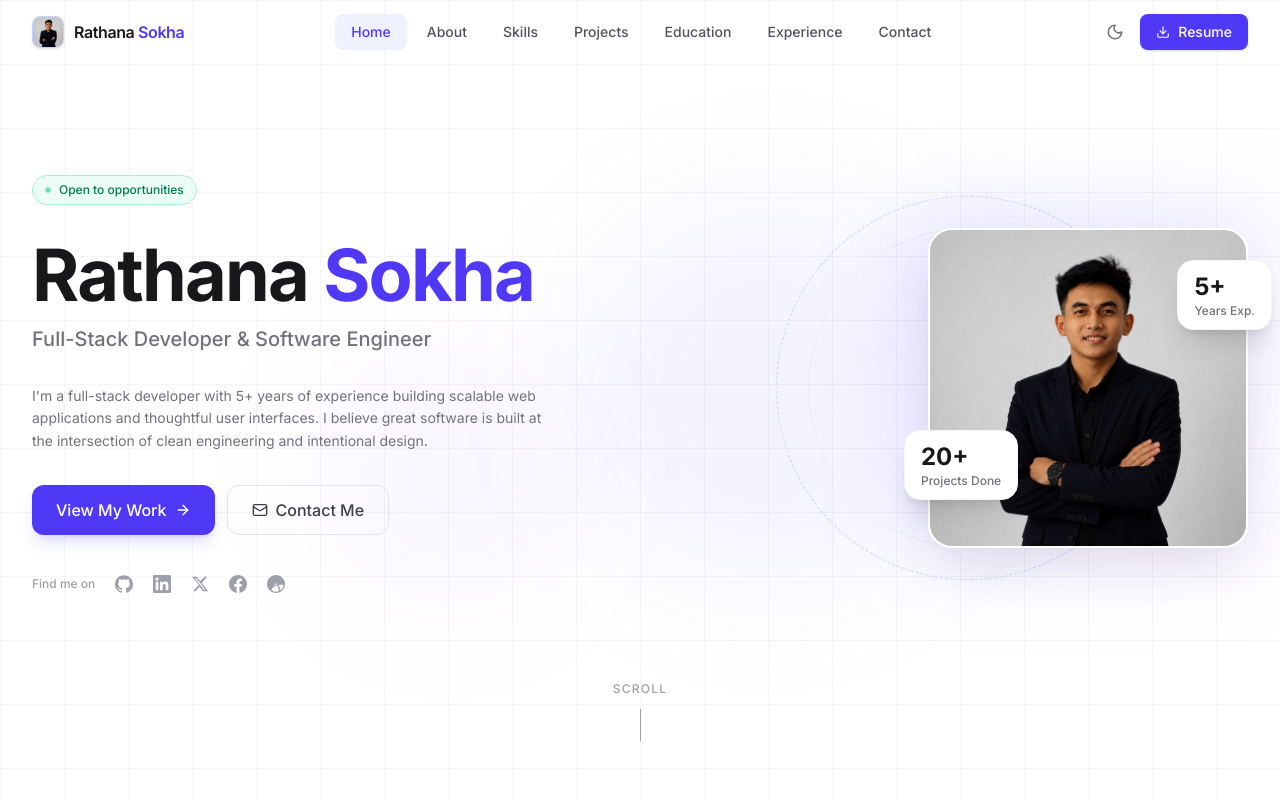
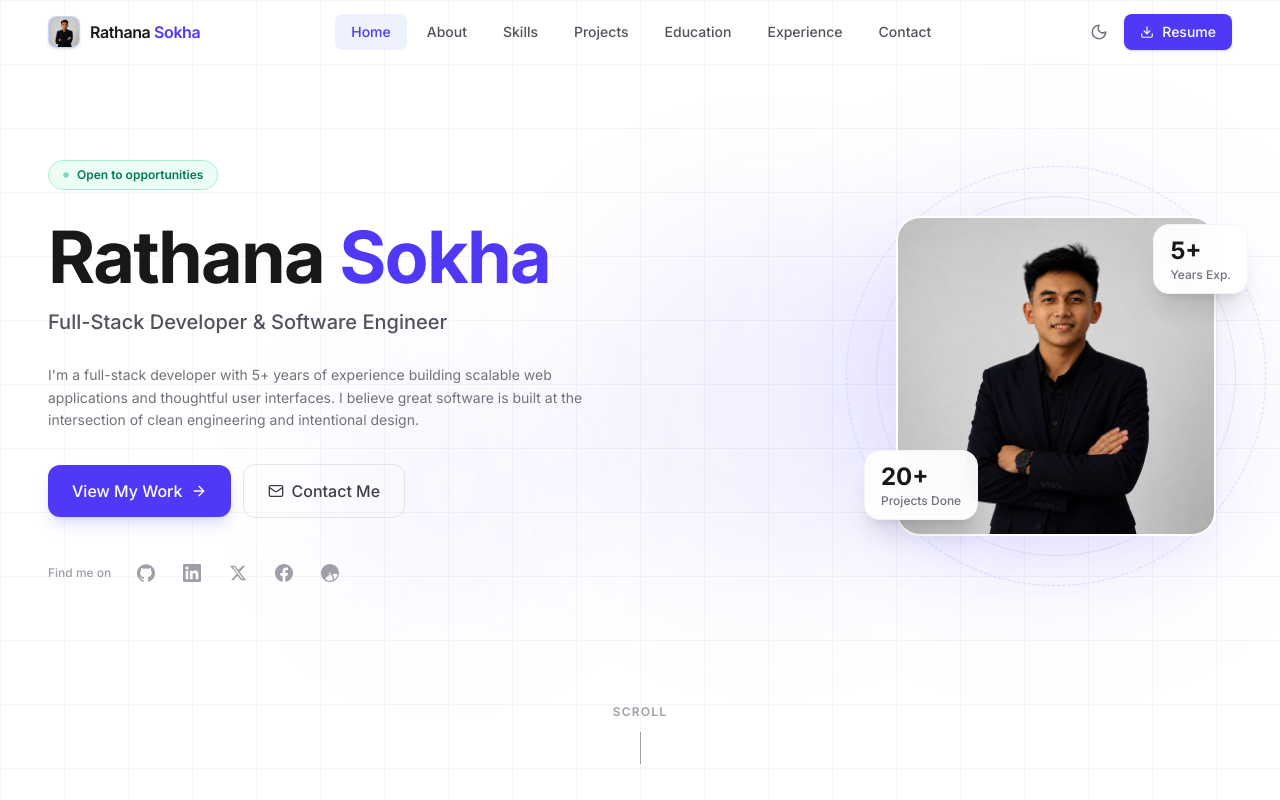
Before and after one commit to Rathana-SOKHA/portfolio, a React (Vite) app: page / in a window 1280 px wide. Shown: the top 800 px of the page. Built offline with nearby package versions, Linux system fonts and the light colour scheme.

Commit message:
feat: fix spacing

```diff
--- a/src/App.tsx
+++ b/src/App.tsx
@@ -15,14 +15,14 @@ import ClickSpark from "./components/animations/ClickSpark";
 export default function App() {
   return (
     <ThemeProvider>
-      <div className="min-h-screen bg-white dark:bg-zinc-950 text-zinc-900 dark:text-zinc-100 transition-colors duration-300">
+      <div className="min-h-screen w-full max-w-full overflow-x-hidden bg-white dark:bg-zinc-950 text-zinc-900 dark:text-zinc-100 transition-colors duration-300">
         {/* Subtle, non-intrusive interactive enhancements */}
         <CustomCursor />
         <ScrollProgress />
         <ClickSpark />
 
         <Navbar />
-        <main>
+        <main className="w-full max-w-full overflow-x-hidden">
           <Hero />
           <About />
           <Skills />
--- a/src/components/About.tsx
+++ b/src/components/About.tsx
@@ -24,8 +24,8 @@ export default function About() {
   const inView = useInView(ref, { once: true, margin: "-40px" });
 
   return (
-    <section id="about" className="py-24 lg:py-32 bg-zinc-50/50 dark:bg-zinc-900/30">
-      <div className="max-w-7xl mx-auto px-6 lg:px-8" ref={ref}>
+    <section id="about" className="py-24 lg:py-32 bg-zinc-50/50 dark:bg-zinc-900/30 overflow-hidden">
+      <div className="max-w-7xl mx-auto px-6 sm:px-8 lg:px-12" ref={ref}>
         {/* Section header */}
         <motion.div
           custom={0}
@@ -42,7 +42,7 @@ export default function About() {
           </h2>
         </motion.div>
 
-        <div className="grid lg:grid-cols-5 gap-16 lg:gap-24 items-start">
+        <div className="grid lg:grid-cols-5 gap-12 lg:gap-16 items-start">
           {/* Left — image */}
           <motion.div
             custom={1}
--- a/src/components/Contact.tsx
+++ b/src/components/Contact.tsx
@@ -67,8 +67,8 @@ export default function Contact() {
     }`;
 
   return (
-    <section id="contact" className="py-24 lg:py-32">
-      <div className="max-w-7xl mx-auto px-6 lg:px-8" ref={ref}>
+    <section id="contact" className="py-24 lg:py-32 overflow-hidden">
+      <div className="max-w-7xl mx-auto px-6 sm:px-8 lg:px-12" ref={ref}>
         {/* Header */}
         <motion.div
           custom={0}
--- a/src/components/Education.tsx
+++ b/src/components/Education.tsx
@@ -16,8 +16,8 @@ export default function Education() {
   const inView = useInView(ref, { once: true, margin: "-40px" });
 
   return (
-    <section id="education" className="py-24 lg:py-32">
-      <div className="max-w-7xl mx-auto px-6 lg:px-8" ref={ref}>
+    <section id="education" className="py-24 lg:py-32 overflow-hidden">
+      <div className="max-w-7xl mx-auto px-6 sm:px-8 lg:px-12" ref={ref}>
         {/* Header */}
         <motion.div
           custom={0}
--- a/src/components/Experience.tsx
+++ b/src/components/Experience.tsx
@@ -23,8 +23,8 @@ export default function Experience() {
   const inView = useInView(ref, { once: true, margin: "-40px" });
 
   return (
-    <section id="experience" className="py-24 lg:py-32 bg-zinc-50/50 dark:bg-zinc-900/30">
-      <div className="max-w-7xl mx-auto px-6 lg:px-8" ref={ref}>
+    <section id="experience" className="py-24 lg:py-32 bg-zinc-50/50 dark:bg-zinc-900/30 overflow-hidden">
+      <div className="max-w-7xl mx-auto px-6 sm:px-8 lg:px-12" ref={ref}>
         {/* Header */}
         <motion.div
           custom={0}
--- a/src/components/Footer.tsx
+++ b/src/components/Footer.tsx
@@ -28,8 +28,8 @@ export default function Footer() {
   const scrollToTop = () => window.scrollTo({ top: 0, behavior: "smooth" });
 
   return (
-    <footer className="border-t border-zinc-200 dark:border-zinc-800 bg-white dark:bg-zinc-950">
-      <div className="max-w-7xl mx-auto px-6 lg:px-8 py-12">
+    <footer className="border-t border-zinc-200 dark:border-zinc-800 bg-white dark:bg-zinc-950 overflow-hidden">
+      <div className="max-w-7xl mx-auto px-6 sm:px-8 lg:px-12 py-12">
         <div className="grid sm:grid-cols-2 lg:grid-cols-3 gap-10 mb-12">
           {/* Brand */}
           <div className="space-y-4">
--- a/src/components/Hero.tsx
+++ b/src/components/Hero.tsx
@@ -1,5 +1,5 @@
 import { motion } from "framer-motion";
-import { ArrowRight, Mail, MapPin, Circle } from "lucide-react";
+import { ArrowRight, Mail, Circle } from "lucide-react";
 import { GithubIcon, LinkedinIcon, TwitterIcon, FacebookIcon, DribbbleIcon } from "./SocialIcons";
 import { personal } from "../data";
 
@@ -29,29 +29,29 @@ export default function Hero() {
   return (
     <section
       id="home"
-      className="relative min-h-screen flex items-center overflow-hidden pt-16"
+      className="relative min-h-screen flex items-center overflow-hidden pt-20 pb-12"
     >
       {/* Background grid */}
       <div className="absolute inset-0 bg-[linear-gradient(to_right,#f0f0f0_1px,transparent_1px),linear-gradient(to_bottom,#f0f0f0_1px,transparent_1px)] bg-[size:4rem_4rem] dark:bg-[linear-gradient(to_right,#1f1f1f_1px,transparent_1px),linear-gradient(to_bottom,#1f1f1f_1px,transparent_1px)] opacity-60 dark:opacity-40" />
 
-      {/* Gradient orb */}
-      <div className="absolute top-1/4 right-1/4 w-96 h-96 bg-indigo-500/8 dark:bg-indigo-500/12 rounded-full blur-3xl" />
-      <div className="absolute bottom-1/4 left-1/4 w-64 h-64 bg-violet-500/6 dark:bg-violet-500/10 rounded-full blur-3xl" />
+      {/* Gradient orbs */}
+      <div className="absolute top-1/4 right-1/4 w-96 h-96 bg-indigo-500/8 dark:bg-indigo-500/12 rounded-full blur-3xl pointer-events-none" />
+      <div className="absolute bottom-1/4 left-1/4 w-64 h-64 bg-violet-500/6 dark:bg-violet-500/10 rounded-full blur-3xl pointer-events-none" />
 
-      <div className="relative max-w-7xl mx-auto px-6 lg:px-8 w-full">
-        <div className="grid lg:grid-cols-2 gap-16 lg:gap-24 items-center py-20">
-          {/* Left — text content */}
+      <div className="relative max-w-7xl mx-auto px-6 sm:px-8 lg:px-12 w-full">
+        <div className="grid lg:grid-cols-12 gap-12 lg:gap-8 items-center py-12 lg:py-20">
+          {/* Left — text content (takes 7 cols on desktop) */}
           <motion.div
             variants={containerVariants}
             initial="hidden"
             animate="visible"
-            className="space-y-8"
+            className="lg:col-span-7 space-y-7"
           >
             {/* Availability badge */}
             <motion.div variants={itemVariants}>
-              <div className="inline-flex items-center gap-2 px-3 py-1.5 rounded-full border border-emerald-200 dark:border-emerald-800/60 bg-emerald-50 dark:bg-emerald-950/40">
+              <div className="inline-flex items-center gap-2 px-3.5 py-1.5 rounded-full border border-emerald-200 dark:border-emerald-800/60 bg-emerald-50 dark:bg-emerald-950/40">
                 <Circle size={6} className="fill-emerald-500 text-emerald-500 animate-pulse" />
-                <span className="text-xs font-medium text-emerald-700 dark:text-emerald-400">
+                <span className="text-xs font-semibold text-emerald-700 dark:text-emerald-400">
                   {personal.availabilityText}
                 </span>
               </div>
@@ -59,13 +59,13 @@ export default function Hero() {
 
             {/* Headline */}
             <motion.div variants={itemVariants} className="space-y-3">
-              <h1 className="text-5xl sm:text-6xl lg:text-7xl font-bold tracking-tight text-zinc-900 dark:text-zinc-50 leading-[1.05]">
+              <h1 className="text-5xl sm:text-6xl lg:text-7xl font-bold tracking-tight text-zinc-900 dark:text-zinc-50 leading-[1.08]">
                 {personal.firstName}{" "}
                 <span className="text-indigo-600 dark:text-indigo-400">
                   {personal.lastName}
                 </span>
               </h1>
-              <p className="text-lg sm:text-xl text-zinc-500 dark:text-zinc-400 font-medium">
+              <p className="text-lg sm:text-xl text-zinc-600 dark:text-zinc-400 font-medium">
                 {personal.title}
               </p>
             </motion.div>
@@ -73,7 +73,7 @@ export default function Hero() {
             {/* Tagline */}
             <motion.p
               variants={itemVariants}
-              className="text-zinc-600 dark:text-zinc-300 text-lg leading-relaxed max-w-lg"
+              className="text-zinc-600 dark:text-zinc-300 text-lg leading-relaxed max-w-xl"
             >
               {personal.tagline}
             </motion.p>
@@ -81,16 +81,16 @@ export default function Hero() {
             {/* Bio short */}
             <motion.p
               variants={itemVariants}
-              className="text-zinc-500 dark:text-zinc-400 leading-relaxed max-w-lg text-sm"
+              className="text-zinc-500 dark:text-zinc-400 leading-relaxed max-w-xl text-sm"
             >
               {personal.bio}
             </motion.p>
 
             {/* CTAs */}
-            <motion.div variants={itemVariants} className="flex flex-wrap gap-3">
+            <motion.div variants={itemVariants} className="flex flex-wrap items-center gap-3 pt-1">
               <button
                 onClick={() => handleNav("#projects")}
-                className="group inline-flex items-center gap-2 px-6 py-3 rounded-xl bg-indigo-600 dark:bg-indigo-500 text-white font-medium hover:bg-indigo-700 dark:hover:bg-indigo-600 transition-all duration-200 shadow-lg shadow-indigo-500/20"
+                className="group inline-flex items-center gap-2 px-6 py-3.5 rounded-xl bg-indigo-600 dark:bg-indigo-500 text-white font-medium hover:bg-indigo-700 dark:hover:bg-indigo-600 transition-all duration-200 shadow-lg shadow-indigo-500/20"
               >
                 View My Work
                 <ArrowRight
@@ -100,7 +100,7 @@ export default function Hero() {
               </button>
               <button
                 onClick={() => handleNav("#contact")}
-                className="inline-flex items-center gap-2 px-6 py-3 rounded-xl border border-zinc-200 dark:border-zinc-700 text-zinc-700 dark:text-zinc-300 font-medium hover:bg-zinc-50 dark:hover:bg-zinc-800/60 transition-all duration-200"
+                className="inline-flex items-center gap-2 px-6 py-3.5 rounded-xl border border-zinc-200 dark:border-zinc-700 text-zinc-700 dark:text-zinc-300 font-medium hover:bg-zinc-50 dark:hover:bg-zinc-800/60 transition-all duration-200"
               >
                 <Mail size={16} />
                 Contact Me
@@ -108,7 +108,7 @@ export default function Hero() {
             </motion.div>
 
             {/* Social links */}
-            <motion.div variants={itemVariants} className="flex items-center gap-1">
+            <motion.div variants={itemVariants} className="flex items-center gap-2 pt-2">
               <span className="text-xs text-zinc-400 dark:text-zinc-500 mr-2 font-medium">Find me on</span>
               {socialIcons.map(({ icon: Icon, href, label }) => (
                 <a
@@ -117,7 +117,7 @@ export default function Hero() {
                   target="_blank"
                   rel="noopener noreferrer"
                   aria-label={label}
-                  className="p-2 rounded-lg text-zinc-400 dark:text-zinc-500 hover:text-zinc-700 dark:hover:text-zinc-200 hover:bg-zinc-100 dark:hover:bg-zinc-800/60 transition-all duration-200"
+                  className="p-2.5 rounded-xl text-zinc-400 dark:text-zinc-500 hover:text-zinc-700 dark:hover:text-zinc-200 hover:bg-zinc-100 dark:hover:bg-zinc-800/60 transition-all duration-200"
                 >
                   <Icon size={18} />
                 </a>
@@ -125,52 +125,53 @@ export default function Hero() {
             </motion.div>
           </motion.div>
 
-          {/* Right — avatar / visual */}
+          {/* Right — avatar showcase (takes 5 cols on desktop, anchored cleanly to the right) */}
           <motion.div
             initial={{ opacity: 0, scale: 0.9, y: 20 }}
             animate={{ opacity: 1, scale: 1, y: 0 }}
-            transition={{ duration: 0.8, delay: 0.3, ease: [0.22, 1, 0.36, 1] }}
-            className="relative flex justify-center lg:justify-end"
+            transition={{ duration: 0.8, delay: 0.25, ease: [0.22, 1, 0.36, 1] }}
+            className="lg:col-span-5 flex justify-center lg:justify-end items-center"
           >
-            {/* Decorative ring */}
-            <div className="absolute inset-0 flex items-center justify-center">
-              <div className="w-80 h-80 lg:w-96 lg:h-96 rounded-full border border-dashed border-indigo-200 dark:border-indigo-800/40 animate-[spin_30s_linear_infinite]" />
-            </div>
-            <div className="absolute inset-0 flex items-center justify-center">
-              <div className="w-64 h-64 lg:w-80 lg:h-80 rounded-full border border-zinc-200 dark:border-zinc-800/60 opacity-50" />
-            </div>
+            {/* Unified Visual Container */}
+            <div className="relative flex items-center justify-center p-2 sm:p-4">
+              {/* Outer spinning dashed ring - centered directly around the avatar */}
+              <div className="absolute w-[280px] h-[280px] sm:w-[380px] sm:h-[380px] lg:w-[420px] lg:h-[420px] rounded-full border border-dashed border-indigo-200/80 dark:border-indigo-800/50 animate-[spin_35s_linear_infinite] pointer-events-none" />
 
-            {/* Avatar */}
-            <div className="relative w-72 h-72 lg:w-80 lg:h-80">
-              <div className="absolute inset-0 rounded-3xl bg-gradient-to-br from-indigo-500/20 to-violet-500/10 dark:from-indigo-500/15 dark:to-violet-500/10 blur-2xl scale-110" />
-              <div className="relative w-full h-full rounded-3xl overflow-hidden border-2 border-white dark:border-zinc-800 shadow-2xl shadow-zinc-900/10 dark:shadow-zinc-900/60">
+              {/* Inner subtle static ring */}
+              <div className="absolute w-[240px] h-[240px] sm:w-[320px] sm:h-[320px] lg:w-[360px] lg:h-[360px] rounded-full border border-zinc-200/80 dark:border-zinc-800/60 pointer-events-none" />
+
+              {/* Ambient radial blur glow */}
+              <div className="absolute inset-0 rounded-full bg-gradient-to-tr from-indigo-500/20 via-violet-500/15 to-transparent blur-3xl scale-110 pointer-events-none" />
+
+              {/* Avatar Box */}
+              <div className="relative w-56 h-56 sm:w-72 sm:h-72 lg:w-[320px] lg:h-[320px] rounded-3xl overflow-hidden border-2 border-white dark:border-zinc-800 shadow-2xl shadow-indigo-500/10 dark:shadow-zinc-950/80 bg-zinc-100 dark:bg-zinc-900">
                 <img
                   src={personal.avatar}
                   alt={personal.name}
-                  className="w-full h-full object-cover"
+                  className="w-full h-full object-cover object-top"
                 />
               </div>
 
-              {/* Floating badge — experience */}
+              {/* Floating badge — experience (top right) */}
               <motion.div
                 initial={{ opacity: 0, scale: 0, x: 20 }}
                 animate={{ opacity: 1, scale: 1, x: 0 }}
-                transition={{ delay: 0.8, duration: 0.5 }}
-                className="absolute -right-6 top-8 bg-white dark:bg-zinc-900 rounded-2xl px-4 py-2.5 shadow-xl border border-zinc-100 dark:border-zinc-800"
+                transition={{ delay: 0.6, duration: 0.4 }}
+                className="absolute -right-2 sm:-right-4 top-3 sm:top-6 bg-white/95 dark:bg-zinc-900/95 backdrop-blur-md rounded-2xl px-3.5 py-2 sm:px-4 sm:py-2.5 shadow-xl border border-zinc-100 dark:border-zinc-800 z-10"
               >
-                <p className="text-2xl font-bold text-zinc-900 dark:text-zinc-50">5+</p>
-                <p className="text-xs text-zinc-500 dark:text-zinc-400 font-medium">Years Exp.</p>
+                <p className="text-lg sm:text-2xl font-bold text-zinc-900 dark:text-zinc-50">5+</p>
+                <p className="text-[11px] sm:text-xs text-zinc-500 dark:text-zinc-400 font-medium">Years Exp.</p>
               </motion.div>
 
-              {/* Floating badge — projects */}
+              {/* Floating badge — projects (bottom left) */}
               <motion.div
                 initial={{ opacity: 0, scale: 0, x: -20 }}
                 animate={{ opacity: 1, scale: 1, x: 0 }}
-                transition={{ delay: 1, duration: 0.5 }}
-                className="absolute -left-6 bottom-12 bg-white dark:bg-zinc-900 rounded-2xl px-4 py-2.5 shadow-xl border border-zinc-100 dark:border-zinc-800"
+                transition={{ delay: 0.8, duration: 0.4 }}
+                className="absolute -left-2 sm:-left-4 bottom-4 sm:bottom-8 bg-white/95 dark:bg-zinc-900/95 backdrop-blur-md rounded-2xl px-3.5 py-2 sm:px-4 sm:py-2.5 shadow-xl border border-zinc-100 dark:border-zinc-800 z-10"
               >
-                <p className="text-2xl font-bold text-zinc-900 dark:text-zinc-50">20+</p>
-                <p className="text-xs text-zinc-500 dark:text-zinc-400 font-medium">Projects Done</p>
+                <p className="text-lg sm:text-2xl font-bold text-zinc-900 dark:text-zinc-50">20+</p>
+                <p className="text-[11px] sm:text-xs text-zinc-500 dark:text-zinc-400 font-medium">Projects Done</p>
               </motion.div>
             </div>
           </motion.div>
@@ -180,14 +181,14 @@ export default function Hero() {
         <motion.div
           initial={{ opacity: 0 }}
           animate={{ opacity: 1 }}
-          transition={{ delay: 1.5 }}
-          className="flex justify-center pb-8"
+          transition={{ delay: 1.2 }}
+          className="flex justify-center pt-8 pb-4"
         >
           <button
             onClick={() => handleNav("#about")}
             className="flex flex-col items-center gap-2 text-zinc-400 dark:text-zinc-600 hover:text-indigo-500 transition-colors"
           >
-            <span className="text-xs font-medium tracking-widest uppercase">Scroll</span>
+            <span className="text-xs font-semibold tracking-widest uppercase">Scroll</span>
             <motion.div
               animate={{ y: [0, 6, 0] }}
               transition={{ repeat: Infinity, duration: 1.5 }}
--- a/src/components/Navbar.tsx
+++ b/src/components/Navbar.tsx
@@ -81,7 +81,7 @@ export default function Navbar() {
             : "bg-transparent"
         }`}
       >
-        <div className="max-w-7xl mx-auto px-6 lg:px-8">
+        <div className="max-w-7xl mx-auto px-6 sm:px-8 lg:px-12">
           <div className="flex items-center justify-between h-16">
             {/* Logo */}
             <button
--- a/src/components/Projects.tsx
+++ b/src/components/Projects.tsx
@@ -116,8 +116,8 @@ export default function Projects() {
     active === "All" ? projects : projects.filter((p) => p.category === active);
 
   return (
-    <section id="projects" className="py-24 lg:py-32 bg-zinc-50/50 dark:bg-zinc-900/30">
-      <div className="max-w-7xl mx-auto px-6 lg:px-8" ref={ref}>
+    <section id="projects" className="py-24 lg:py-32 bg-zinc-50/50 dark:bg-zinc-900/30 overflow-hidden">
+      <div className="max-w-7xl mx-auto px-6 sm:px-8 lg:px-12" ref={ref}>
         {/* Header */}
         <div className="flex flex-col lg:flex-row lg:items-end justify-between gap-8 mb-12">
           <motion.div
--- a/src/components/Skills.tsx
+++ b/src/components/Skills.tsx
@@ -90,8 +90,8 @@ export default function Skills() {
   const inView = useInView(ref, { once: true, margin: "-40px" });
 
   return (
-    <section id="skills" className="py-24 lg:py-32">
-      <div className="max-w-7xl mx-auto px-6 lg:px-8" ref={ref}>
+    <section id="skills" className="py-24 lg:py-32 overflow-hidden">
+      <div className="max-w-7xl mx-auto px-6 sm:px-8 lg:px-12" ref={ref}>
         {/* Header */}
         <div className="flex flex-col lg:flex-row lg:items-end justify-between gap-6 mb-16">
           <motion.div
--- a/src/index.css
+++ b/src/index.css
@@ -20,7 +20,8 @@
 }
 
 /* =============================================
-   BASE STYLES & SMOOTH SCROLLING
+   BASE STYLES & STRICT OVERFLOW PREVENTION
+   Prevents any horizontal scrolling left/right
    ============================================= */
 *,
 *::before,
@@ -29,16 +30,21 @@
 }
 
 html {
+  overflow-x: hidden;
+  max-width: 100vw;
   scroll-behavior: smooth;
   scroll-padding-top: 5rem; /* Navbar offset for all anchor links */
 }
 
 body {
+  overflow-x: hidden;
+  max-width: 100vw;
+  width: 100%;
+  position: relative;
   font-family: var(--font-sans);
   font-feature-settings: "cv02", "cv03", "cv04", "cv11";
   -webkit-font-smoothing: antialiased;
   -moz-osx-font-smoothing: grayscale;
-  overflow-x: clip;
   background-color: #ffffff;
   color: #18181b;
   transition: background-color 0.3s ease, color 0.3s ease;
```
